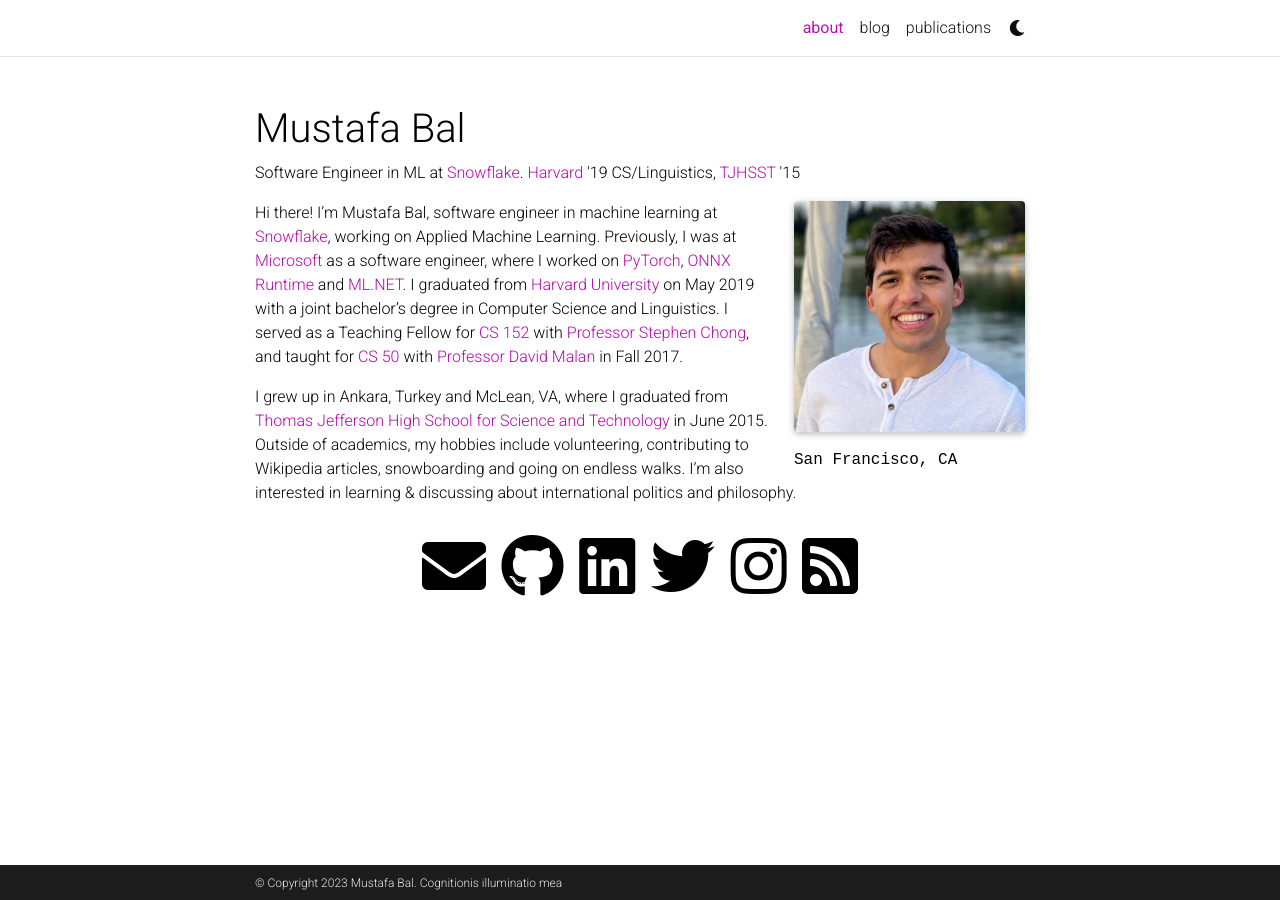
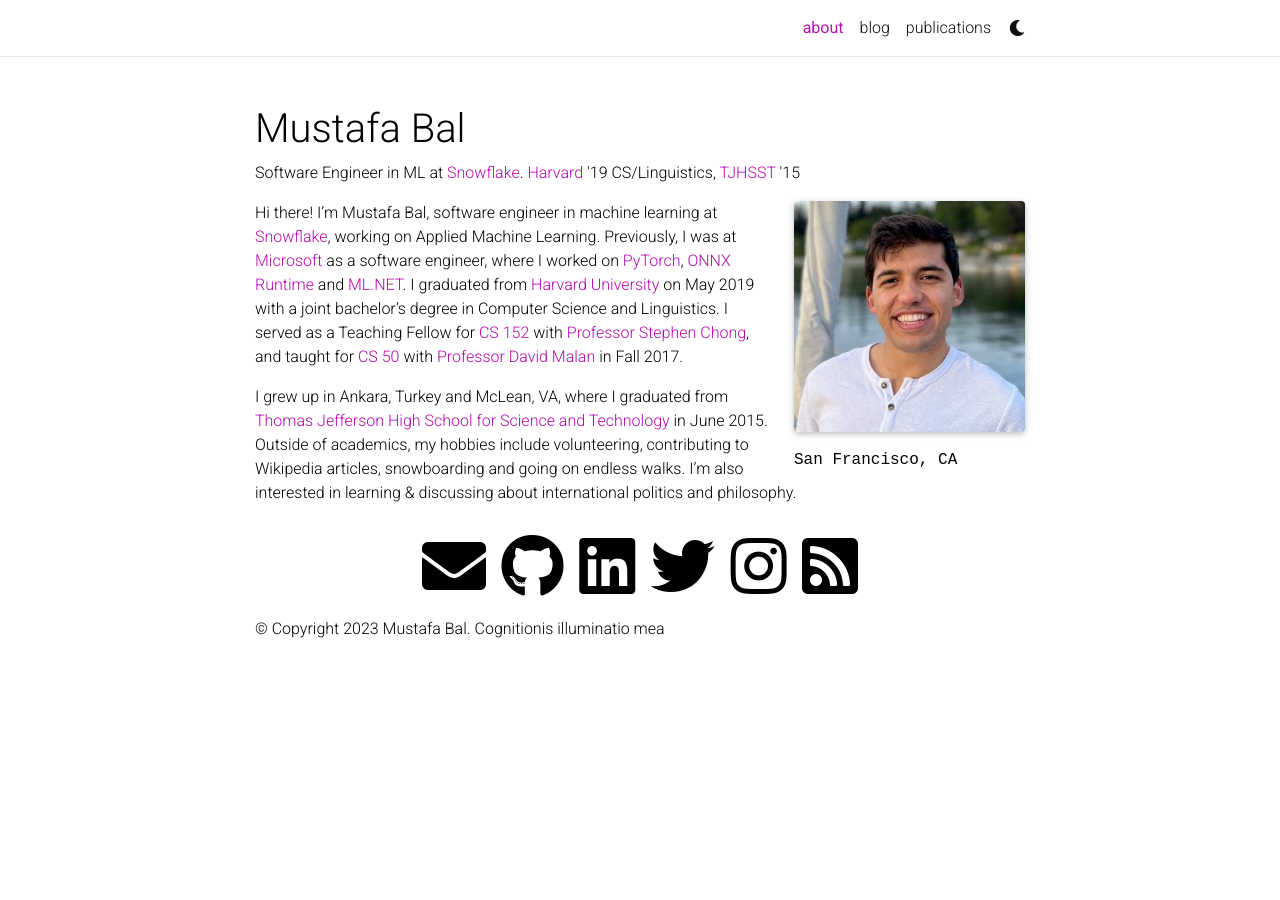
Before and after one commit to mstfbl/mstfbl.github.io, a Jekyll site: the page built from _pages/about.md, in a window 1280 px wide. Built offline with Jekyll 4.4.1, drawn with Linux system fonts in a browser that asks for light colours; full-size pictures stand in for the smaller copies a plugin makes; comment, search, counter and statistics services are not loaded; a style sheet for code colours, icons or effects is not loaded.

Commit message:
Update footer.html

```diff
--- a/_includes/footer.html
+++ b/_includes/footer.html
@@ -1,5 +1,5 @@
     {% if site.footer_fixed %}
-    <footer class="fixed-bottom">
+    <footer class="">
       <div class="container mt-0">
         &copy; Copyright {{ site.time | date: '%Y' }} {{ site.first_name }} {{ site.middle_name }} {{ site.last_name }}. {{ site.footer_text }}
         {%- if site.impressum_path -%}
```
